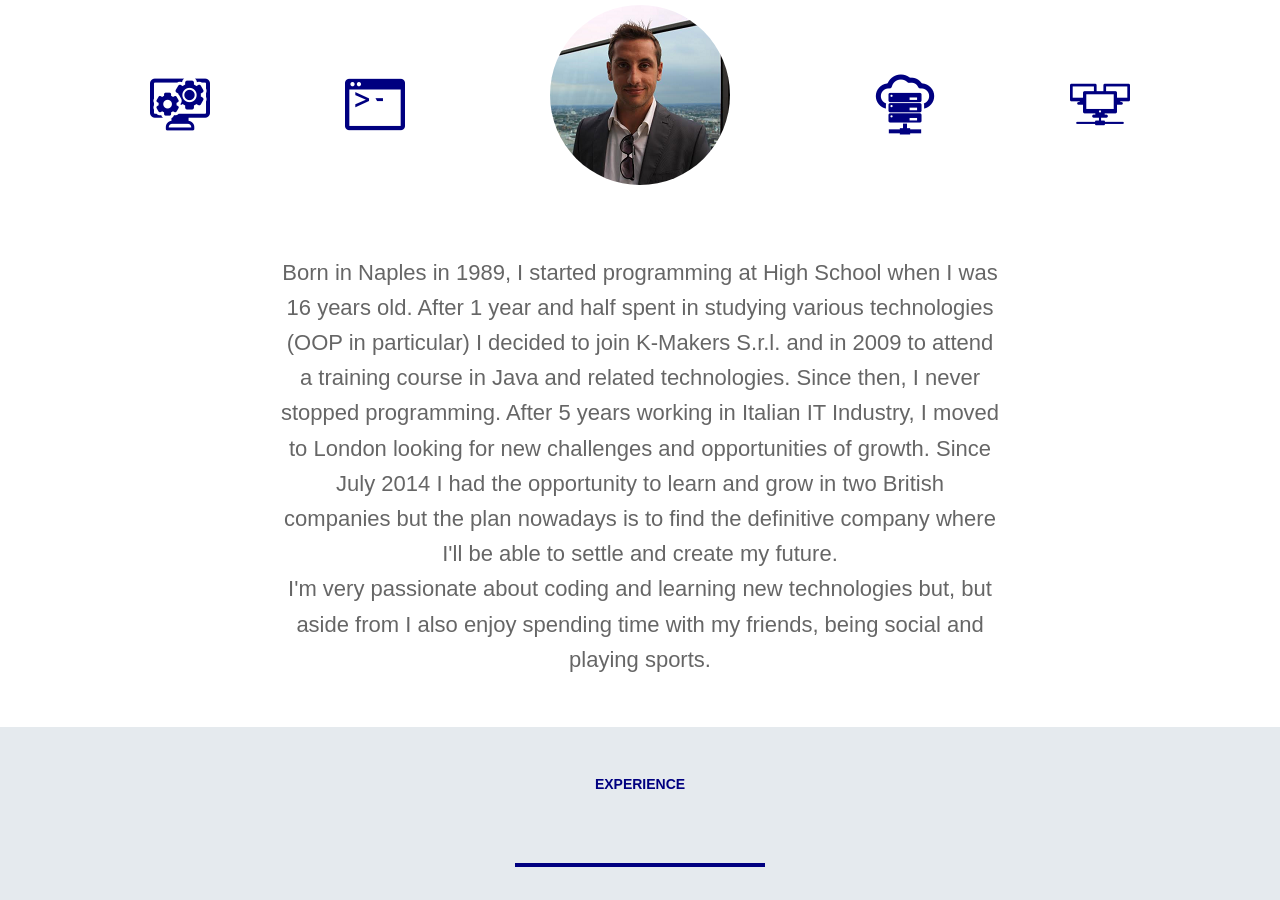
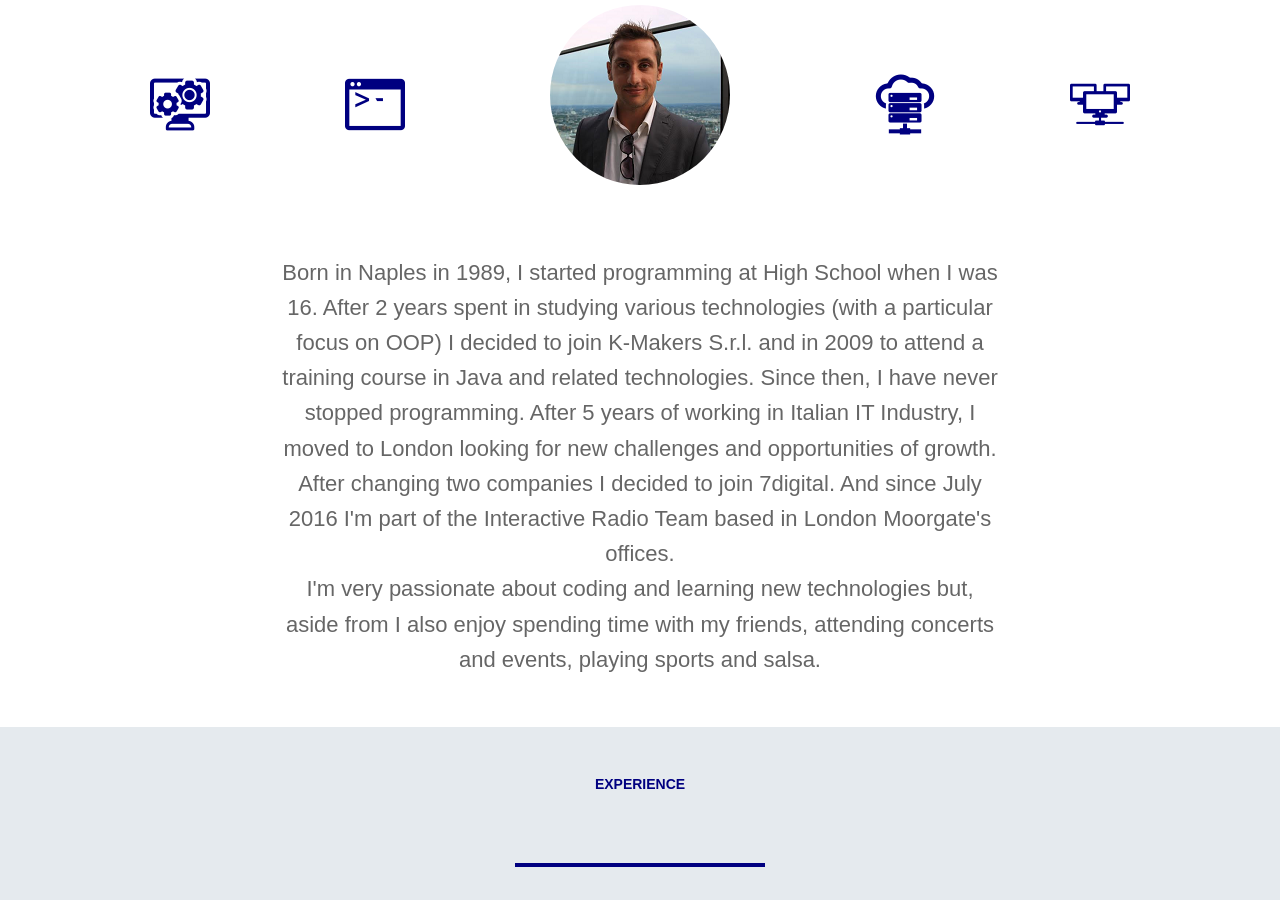
Before and after one commit to enricocammarota/enricocammarota.github.io, a Jekyll site: the page built from index.html, in a window 1280 px wide and 900 px high, scrolled down 476 px. Built offline with Jekyll 4.4.1, drawn with Linux system fonts in a browser that asks for light colours; nearby versions of some CDN libraries.

Commit message:
Updated about page.

```diff
--- a/_includes/about.html
+++ b/_includes/about.html
@@ -18,15 +18,18 @@
 		<div class="glyph-icon flaticon-computers13"></div>
 	</div>
 	<div class="blurb">
-		<p>Born in Naples in 1989, I started programming at High School when I was 16 years old. After 1 year and half spent in studying
-		   various technologies (OOP in particular) I decided to join K-Makers S.r.l. and in 2009 to attend a training course in Java and
-		   related technologies. Since then, I never stopped programming. After 5 years working in Italian IT Industry, I moved to London
-		   looking for new challenges and opportunities of growth. Since July 2014 I had the opportunity to learn and grow in two British
-		   companies but the plan nowadays is to find the definitive company where I'll be able to settle and create my future.
-		   <br />
-		   I'm very passionate about coding and learning new technologies but, but aside from I also enjoy spending time with my
-		   friends, being social and playing sports.
-        </p>
+		<p> Born in Naples in 1989, I started programming at High School when I was 16. After 2 years spent in studying
+			various technologies (with a particular focus on OOP) I decided to join K-Makers S.r.l. and in 2009 to
+			attend a training course in Java and related technologies. Since then, I have never stopped programming.
+			After 5 years of working in Italian IT Industry, I moved to London looking for new challenges and opportunities
+			of growth. After changing two companies I decided to join 7digital. And since July 2016 I'm part of the Interactive
+			Radio Team based in London Moorgate's offices.
+			<!--Since July 2014 I have had the opportunity to learn and grow in two British
+		    companies but the plan nowadays is to find the definitive company where I'll be able to settle and create my future.-->
+			<br />
+			I'm very passionate about coding and learning new technologies but, aside from I also enjoy spending time with my
+			friends, attending concerts and events, playing sports and salsa.
+		</p>
 	</div>
 	<div class="skill-lock"></div>
 </section>
```
